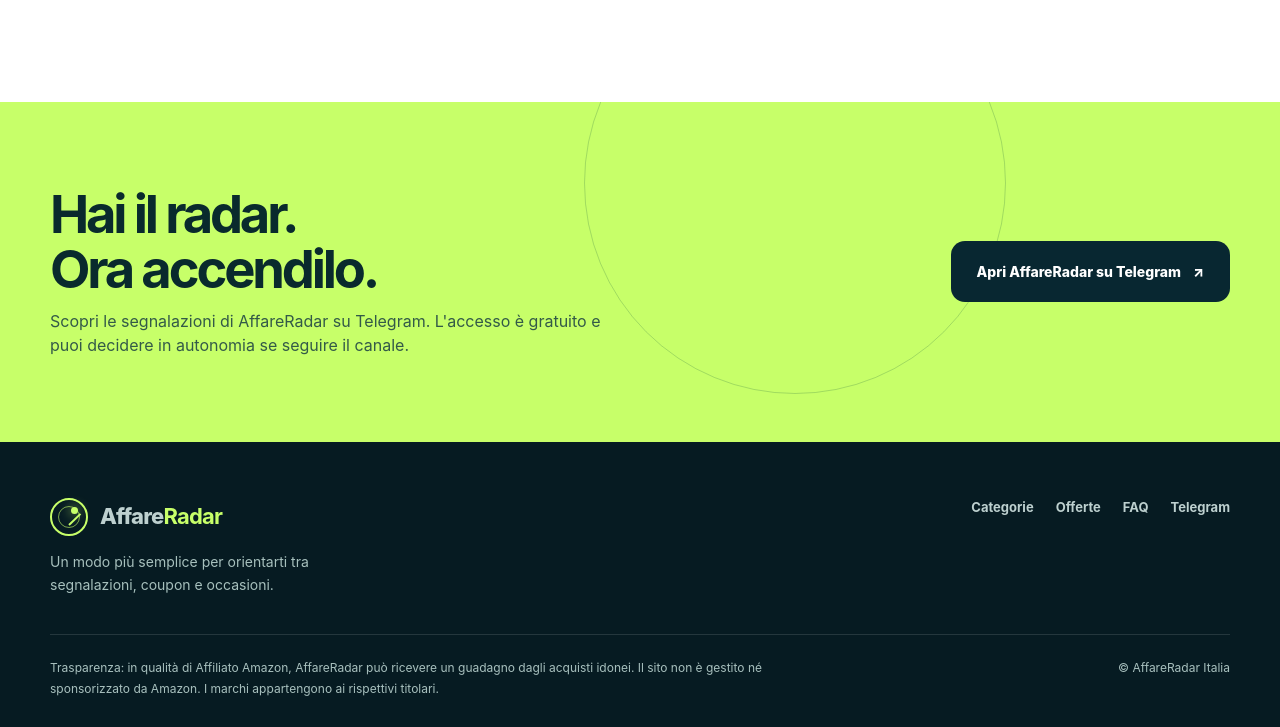
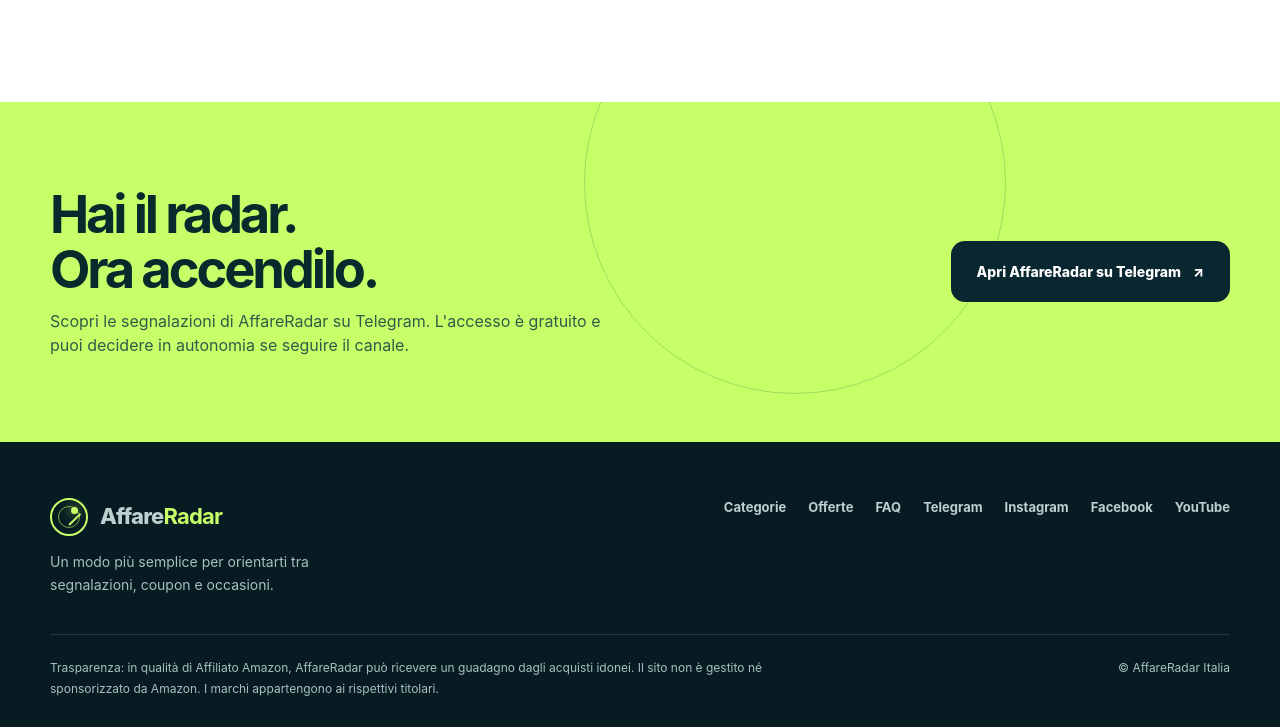
Before and after one commit to rodamihd/affareradar-italia, a plain HTML site: page index.html in a window 1280 px wide. Shown: the part 4023-4750 px from the top of the page. Drawn offline with Linux system fonts and the light colour scheme; no server answers.

Commit message:
feat(social): link official Instagram Facebook and YouTube profiles from homepage footer

```diff
--- a/index.html
+++ b/index.html
@@ -233,7 +233,7 @@
   <section class="faq" id="faq" aria-labelledby="faq-title"><div class="container faq-layout"><div class="faq-intro"><span class="section-label">Domande frequenti</span><h2 id="faq-title">Tutto chiaro,<br>da subito.</h2><p>Le risposte essenziali prima di entrare sul canale.</p></div><div class="faq-list"><details><summary>Il canale Telegram &egrave; gratuito?</summary><p>S&igrave;. Puoi aprire il canale pubblico senza registrarti su questo sito. Per seguire il canale &egrave; necessario utilizzare Telegram.</p></details><details><summary>Le offerte sono sempre disponibili?</summary><p>No. Prezzi, coupon e disponibilit&agrave; possono cambiare rapidamente. Verifica sempre l'offerta direttamente sul sito del venditore prima dell'acquisto.</p></details><details><summary>AffareRadar vende direttamente i prodotti?</summary><p>No. AffareRadar segnala opportunit&agrave; e pu&ograve; utilizzare collegamenti affiliati. Gli acquisti e le relative condizioni sono gestiti dal negozio di destinazione.</p></details><details><summary>Come vengono selezionate le segnalazioni?</summary><p>Il progetto prevede controlli su provenienza, freschezza e condizioni commerciali prima della pubblicazione. Una segnalazione non verificabile non deve essere presentata come offerta confermata.</p></details></div></div></section>
   <section class="closing" aria-labelledby="closing-title"><div class="container closing-row"><div><h2 id="closing-title">Hai il radar.<br>Ora accendilo.</h2><p>Scopri le segnalazioni di AffareRadar su Telegram. L'accesso &egrave; gratuito e puoi decidere in autonomia se seguire il canale.</p></div><a class="button button-dark" href="https://t.me/AffareRadarOfferte" target="_blank" rel="noopener noreferrer">Apri AffareRadar su Telegram <span aria-hidden="true">&#8599;</span></a></div></section>
 </main>
-<footer><div class="container"><div class="footer-top"><div><a class="brand" href="#inizio"><span class="brand-icon" aria-hidden="true"><i></i></span><span>Affare<strong>Radar</strong></span></a><p class="footer-tag">Un modo pi&ugrave; semplice per orientarti tra segnalazioni, coupon e occasioni.</p></div><nav class="footer-links" aria-label="Link utili"><a href="#categorie">Categorie</a><a href="#offerte">Offerte</a><a href="#faq">FAQ</a><a href="https://t.me/AffareRadarOfferte" target="_blank" rel="noopener noreferrer">Telegram</a></nav></div><div class="footer-bottom"><p>Trasparenza: in qualit&agrave; di Affiliato Amazon, AffareRadar pu&ograve; ricevere un guadagno dagli acquisti idonei. Il sito non &egrave; gestito n&eacute; sponsorizzato da Amazon. I marchi appartengono ai rispettivi titolari.</p><p>&copy; AffareRadar Italia</p></div></div></footer>
+<footer><div class="container"><div class="footer-top"><div><a class="brand" href="#inizio"><span class="brand-icon" aria-hidden="true"><i></i></span><span>Affare<strong>Radar</strong></span></a><p class="footer-tag">Un modo pi&ugrave; semplice per orientarti tra segnalazioni, coupon e occasioni.</p></div><nav class="footer-links" aria-label="Link utili"><a href="#categorie">Categorie</a><a href="#offerte">Offerte</a><a href="#faq">FAQ</a><a href="https://t.me/AffareRadarOfferte" target="_blank" rel="noopener noreferrer">Telegram</a><a href="https://www.instagram.com/affareradar/" target="_blank" rel="noopener noreferrer">Instagram</a><a href="https://www.facebook.com/profile.php?id=61596486970810" target="_blank" rel="noopener noreferrer">Facebook</a><a href="https://www.youtube.com/channel/UCpzkiqXANymgyfrcoPxgB_g" target="_blank" rel="noopener noreferrer">YouTube</a></nav></div><div class="footer-bottom"><p>Trasparenza: in qualit&agrave; di Affiliato Amazon, AffareRadar pu&ograve; ricevere un guadagno dagli acquisti idonei. Il sito non &egrave; gestito n&eacute; sponsorizzato da Amazon. I marchi appartengono ai rispettivi titolari.</p><p>&copy; AffareRadar Italia</p></div></div></footer>
 <div class="mobile-cta"><a class="button button-primary" href="https://t.me/AffareRadarOfferte" target="_blank" rel="noopener noreferrer">Entra gratis nel canale Telegram <span aria-hidden="true">&#8599;</span></a></div>
 <script>
 (function(){
```
